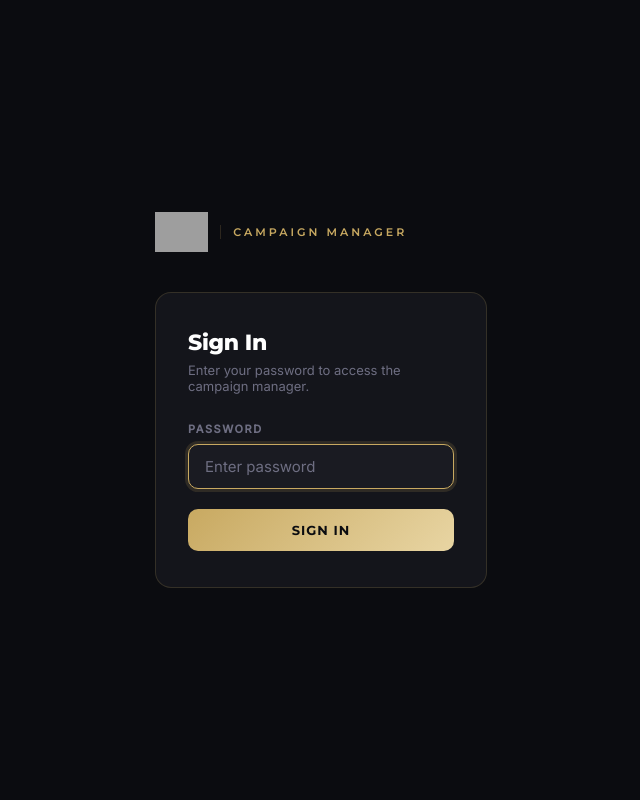
After one commit to emsorkun/automates-campaigns, a Flask app: page /login in a window 1280 px wide. The commit adds this page. Shown: the whole page, without its empty margins (319-959 px from the left). Run offline with Flask 3, Linux system fonts and the light colour scheme; grey boxes are pictures that could not be loaded.

Commit message:
Add password protection, sticky social variant selection, and landing page photo picker
- Add login/logout with password protection (login.html, layout.html sign-out link)
- Store photo variants 2 and 3 at car_images idx=10/20 for landing page picker
- Detail route now passes car_variants and active_car_variant to template
- Left panel photo picker lets manager pick which fetched photo shows on landing page
- Replace scoped variant pill JS with global _applyVariant() so selection is sticky across layout and format changes

Co-Authored-By: Claude Sonnet 4.6 <noreply@anthropic.com>

```diff
--- a/app.py
+++ b/app.py
@@ -4,17 +4,30 @@ Pages are served directly from SQLite — no GitHub, no deploy wait.
 """
 
 import os
+import re
 import json
 import sqlite3
 import datetime
+from functools import wraps
 
-from flask import Flask, render_template, request, redirect, url_for, flash, Response
+from flask import Flask, render_template, request, redirect, url_for, flash, Response, session
 
 from campaign_engine import parse_campaign, edit_campaign, generate_html, download_car_image
 from image_engine import generate_share_image, generate_social_images, fetch_multiple_photos, LAYOUT_LABELS, FORMAT_LABELS
 
 app = Flask(__name__)
 app.secret_key = os.environ.get("SECRET_KEY", "automates-dev-key")
+
+ADMIN_PASSWORD = os.environ.get("ADMIN_PASSWORD", "12345678")
+
+
+def login_required(f):
+    @wraps(f)
+    def decorated(*args, **kwargs):
+        if not session.get("logged_in"):
+            return redirect(url_for("login"))
+        return f(*args, **kwargs)
+    return decorated
 
 DB_PATH = os.environ.get(
     "DB_PATH",
@@ -192,6 +205,18 @@ def _build_campaign_assets(campaign: dict, slug: str, active: bool):
         url = url_for("car_image", slug=slug, idx=i) if img_bytes else ""
         car_image_urls.append(url)
 
+    # Store extra photo variants (idx=10, idx=20) for landing page picker
+    for vi, vbytes in enumerate(photo_bytes_list[1:3], start=1):
+        try:
+            with get_db() as conn:
+                conn.execute(
+                    "INSERT OR REPLACE INTO car_images (slug, idx, data) VALUES (?, ?, ?)",
+                    (slug, vi * 10, vbytes)
+                )
+                conn.commit()
+        except Exception:
+            pass
+
     html = generate_html(campaign, active=active, og_image_url=og_url,
                          car_image_urls=car_image_urls)
 
@@ -352,7 +377,25 @@ def serve_page(slug: str):
 
 # ── Admin routes ──────────────────────────────────────────────────────────────
 
+@app.route("/login", methods=["GET", "POST"])
+def login():
+    error = None
+    if request.method == "POST":
+        if request.form.get("password") == ADMIN_PASSWORD:
+            session["logged_in"] = True
+            return redirect(url_for("index"))
+        error = "Wrong password."
+    return render_template("login.html", error=error)
+
+
+@app.route("/logout")
+def logout():
+    session.clear()
+    return redirect(url_for("login"))
+
+
 @app.route("/")
+@login_required
 def index():
     try:
         with get_db() as conn:
@@ -368,11 +411,13 @@ def index():
 
 
 @app.route("/new")
+@login_required
 def new_campaign():
     return render_template("create.html")
 
 
 @app.route("/create", methods=["POST"])
+@login_required
 def create():
     free_text = request.form.get("free_text", "").strip()
     if not free_text:
@@ -450,6 +495,7 @@ def _get_analytics(slug: str) -> dict:
 
 
 @app.route("/campaigns/<slug>")
+@login_required
 def detail(slug: str):
     try:
         with get_db() as conn:
@@ -478,12 +524,37 @@ def detail(slug: str):
     except Exception:
         social_keys = set()
 
+    # Landing page photo picker: which variants exist and which is active
+    car_variants = []
+    active_car_variant = 0
+    try:
+        with get_db() as conn:
+            html_row = conn.execute(
+                "SELECT html FROM campaigns WHERE slug=?", (slug,)
+            ).fetchone()
+            ci_rows = conn.execute(
+                "SELECT idx FROM car_images WHERE slug=? AND idx IN (0,10,20)", (slug,)
+            ).fetchall()
+        available_idxs = {r["idx"] for r in ci_rows}
+        labels = {0: "Photo 1", 10: "Photo 2", 20: "Photo 3"}
+        for vidx in (0, 10, 20):
+            if vidx in available_idxs:
+                car_variants.append((vidx, labels[vidx]))
+        if html_row and html_row["html"]:
+            m = re.search(r"url\('/p/[^']+/img/(0|10|20)'\)", html_row["html"])
+            if m:
+                active_car_variant = int(m.group(1))
+    except Exception:
+        pass
+
     return render_template("detail.html", campaign=campaign, utm_links=utm_links,
                            analytics=analytics, social_keys=social_keys,
-                           layout_labels=LAYOUT_LABELS, format_labels=FORMAT_LABELS)
+                           layout_labels=LAYOUT_LABELS, format_labels=FORMAT_LABELS,
+                           car_variants=car_variants, active_car_variant=active_car_variant)
 
 
 @app.route("/campaigns/<slug>/edit", methods=["POST"])
+@login_required
 def edit(slug: str):
     instruction = request.form.get("instruction", "").strip()
     if not instruction:
@@ -540,6 +611,7 @@ def edit(slug: str):
 
 
 @app.route("/campaigns/<slug>/toggle", methods=["POST"])
+@login_required
 def toggle(slug: str):
     try:
         with get_db() as conn:
@@ -571,7 +643,40 @@ def toggle(slug: str):
     return redirect(url_for("detail", slug=slug))
 
 
+@app.route("/campaigns/<slug>/set-car-photo", methods=["POST"])
+@login_required
+def set_car_photo(slug: str):
+    """Switch which fetched photo variant is used on the landing page."""
+    try:
+        variant = int(request.form.get("variant", 0))
+    except (ValueError, TypeError):
+        variant = 0
+    if variant not in (0, 10, 20):
+        variant = 0
+    try:
+        with get_db() as conn:
+            row = conn.execute("SELECT html FROM campaigns WHERE slug=?", (slug,)).fetchone()
+        if not row:
+            flash("Campaign not found.", "error")
+            return redirect(url_for("index"))
+        html = re.sub(
+            r"url\('/p/[^']+/img/(?:0|10|20)'\)",
+            f"url('/p/{slug}/img/{variant}')",
+            row["html"]
+        )
+        now = datetime.datetime.utcnow().isoformat()
+        with get_db() as conn:
+            conn.execute("UPDATE campaigns SET html=?, updated_at=? WHERE slug=?",
+                         (html, now, slug))
+            conn.commit()
+        flash("Landing page photo updated.", "success")
+    except Exception as e:
+        flash(f"Failed to update photo: {e}", "error")
+    return redirect(url_for("detail", slug=slug))
+
+
 @app.route("/campaigns/<slug>/delete", methods=["POST"])
+@login_required
 def delete_campaign(slug: str):
     try:
         with get_db() as conn:
--- a/templates/layout.html
+++ b/templates/layout.html
@@ -391,6 +391,7 @@
   <nav class="admin-header-nav">
     <a href="{{ url_for('index') }}">All Campaigns</a>
     <a href="{{ url_for('new_campaign') }}" class="nav-new">+ New Campaign</a>
+    <a href="{{ url_for('logout') }}" style="color:var(--muted);font-size:12px;">Sign Out</a>
   </nav>
 </header>
 
--- /dev/null
+++ b/templates/login.html
@@ -0,0 +1,185 @@
+<!DOCTYPE html>
+<html lang="en">
+<head>
+<meta charset="UTF-8">
+<meta name="viewport" content="width=device-width, initial-scale=1.0">
+<title>Sign In – AutoMates Manager</title>
+<link rel="preconnect" href="https://fonts.googleapis.com">
+<link rel="preconnect" href="https://fonts.gstatic.com" crossorigin>
+<link href="https://fonts.googleapis.com/css2?family=Montserrat:wght@400;600;700;800&family=Inter:wght@400;500&display=swap" rel="stylesheet">
+<style>
+  :root {
+    --bg:       #0B0C10;
+    --surface:  #14151B;
+    --card:     #1A1B22;
+    --gold:     #C8A961;
+    --gold-dim: rgba(200,169,97,0.15);
+    --gold-light: #E8D5A3;
+    --border:   rgba(200,169,97,0.18);
+    --white:    #FFFFFF;
+    --light:    #B0B0C4;
+    --muted:    #6E6E82;
+    --red:      #E74C3C;
+  }
+
+  *, *::before, *::after { margin: 0; padding: 0; box-sizing: border-box; }
+
+  body {
+    font-family: 'Inter', Arial, sans-serif;
+    background: var(--bg);
+    color: var(--white);
+    min-height: 100vh;
+    display: flex;
+    align-items: center;
+    justify-content: center;
+  }
+
+  .login-box {
+    width: 100%;
+    max-width: 380px;
+    padding: 0 24px;
+  }
+
+  .login-logo {
+    display: flex;
+    align-items: center;
+    gap: 12px;
+    margin-bottom: 40px;
+  }
+
+  .login-logo img {
+    height: 40px;
+    width: auto;
+  }
+
+  .login-logo-label {
+    font-family: 'Montserrat', sans-serif;
+    font-size: 11px;
+    font-weight: 600;
+    letter-spacing: 3px;
+    text-transform: uppercase;
+    color: var(--gold);
+    border-left: 1px solid var(--border);
+    padding-left: 12px;
+  }
+
+  .login-card {
+    background: var(--surface);
+    border: 1px solid var(--border);
+    border-radius: 16px;
+    padding: 36px 32px;
+  }
+
+  .login-title {
+    font-family: 'Montserrat', sans-serif;
+    font-size: 22px;
+    font-weight: 800;
+    letter-spacing: -0.3px;
+    margin-bottom: 6px;
+  }
+
+  .login-subtitle {
+    font-size: 13px;
+    color: var(--muted);
+    margin-bottom: 28px;
+  }
+
+  .form-label {
+    display: block;
+    font-size: 11px;
+    font-weight: 600;
+    letter-spacing: 1.5px;
+    text-transform: uppercase;
+    color: var(--muted);
+    margin-bottom: 8px;
+  }
+
+  .form-control {
+    width: 100%;
+    padding: 12px 16px;
+    background: var(--card);
+    border: 1px solid var(--border);
+    border-radius: 10px;
+    color: var(--white);
+    font-family: 'Inter', sans-serif;
+    font-size: 15px;
+    outline: none;
+    transition: border-color 0.15s, box-shadow 0.15s;
+    margin-bottom: 20px;
+  }
+
+  .form-control:focus {
+    border-color: var(--gold);
+    box-shadow: 0 0 0 3px var(--gold-dim);
+  }
+
+  .form-control::placeholder { color: var(--muted); }
+
+  .btn-gold {
+    width: 100%;
+    padding: 13px 20px;
+    background: linear-gradient(135deg, var(--gold), var(--gold-light));
+    color: #0B0C10;
+    border: none;
+    border-radius: 10px;
+    font-family: 'Montserrat', sans-serif;
+    font-size: 13px;
+    font-weight: 700;
+    letter-spacing: 1px;
+    text-transform: uppercase;
+    cursor: pointer;
+    transition: opacity 0.15s, transform 0.15s;
+  }
+
+  .btn-gold:hover { opacity: 0.88; transform: translateY(-1px); }
+  .btn-gold:active { transform: translateY(0); }
+
+  .error-msg {
+    display: flex;
+    align-items: center;
+    gap: 8px;
+    padding: 11px 14px;
+    background: rgba(231,76,60,0.10);
+    border: 1px solid rgba(231,76,60,0.3);
+    border-radius: 8px;
+    font-size: 13px;
+    color: var(--red);
+    margin-bottom: 20px;
+  }
+</style>
+</head>
+<body>
+<div class="login-box">
+
+  <div class="login-logo">
+    <img src="https://raw.githubusercontent.com/emsorkun/automates-campaigns/main/logo.png"
+         alt="AutoMates" onerror="this.style.display='none'">
+    <span class="login-logo-label">Campaign Manager</span>
+  </div>
+
+  <div class="login-card">
+    <div class="login-title">Sign In</div>
+    <div class="login-subtitle">Enter your password to access the campaign manager.</div>
+
+    {% if error %}
+    <div class="error-msg">&#9888; {{ error }}</div>
+    {% endif %}
+
+    <form method="POST" action="{{ url_for('login') }}">
+      <label class="form-label" for="password">Password</label>
+      <input
+        type="password"
+        id="password"
+        name="password"
+        class="form-control"
+        placeholder="Enter password"
+        autofocus
+        required
+      >
+      <button type="submit" class="btn-gold">Sign In</button>
+    </form>
+  </div>
+
+</div>
+</body>
+</html>
```
Also changed, not shown: templates/detail.html (+106 -9 lines).
